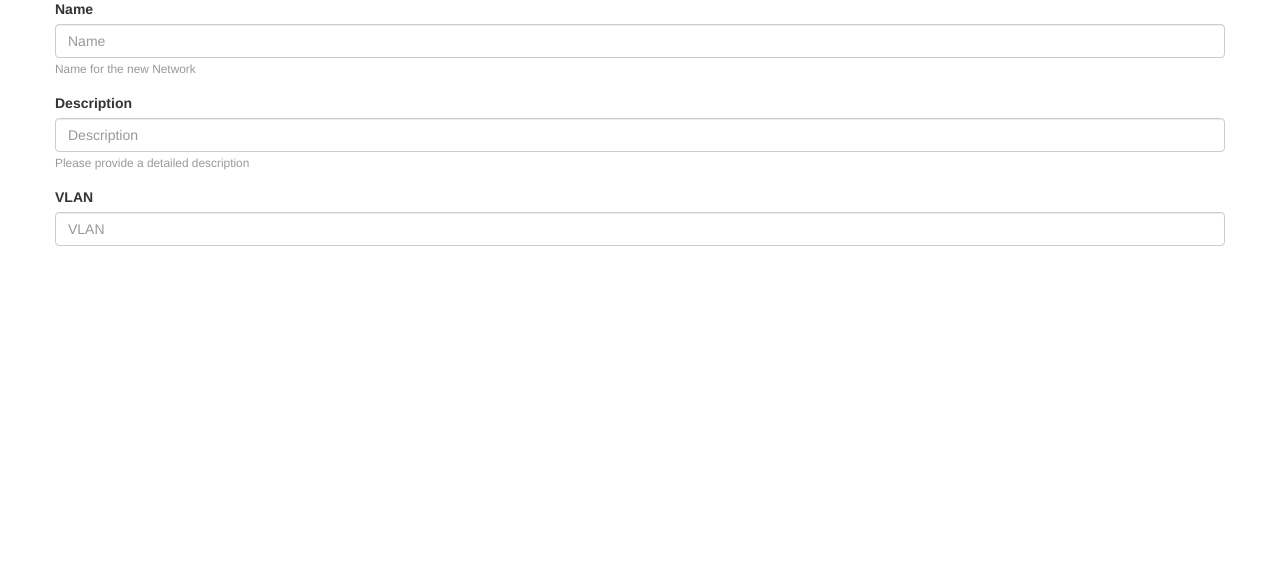
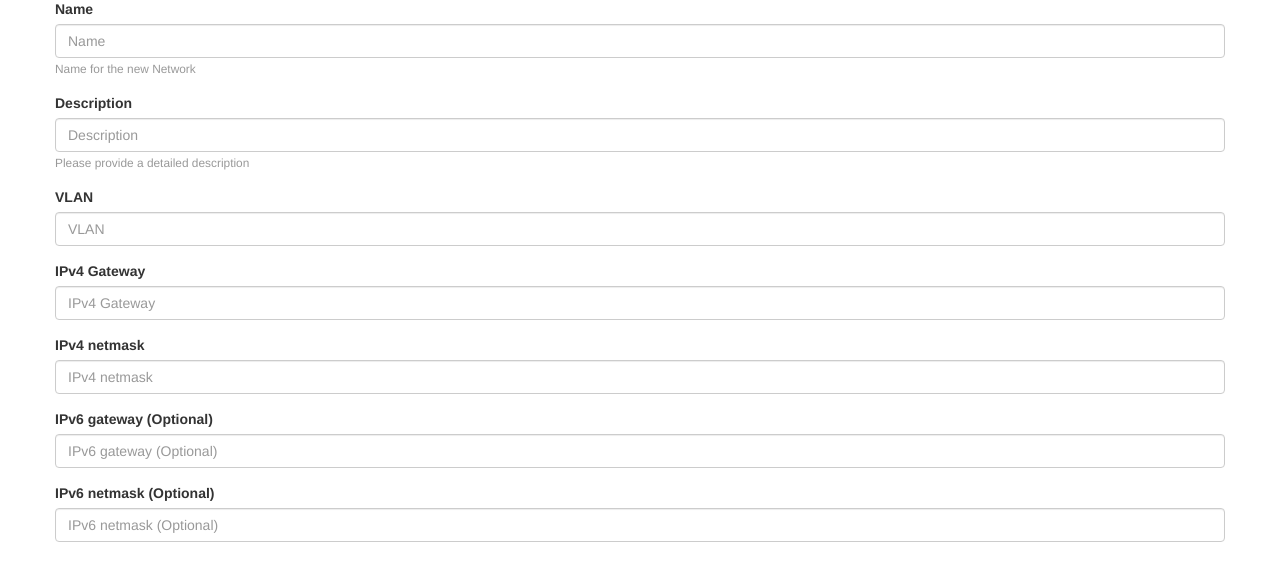
Before and after one commit to Japje/gridomatic, a Django app: page /pool/1/network/create/ in a window 1280 px wide. Shown: the part 107-688 px from the top of the page. Run offline with Django 3.2, Linux system fonts and the light colour scheme; the visitor is signed in with stand-in values (Sample User, id 1); parts of the project's set-up code (start-up, migrations or seed data) failed here and were passed over; some libraries are stand-ins or nearby versions.

Commit message:
network create now asks for gateway and netmask (v4 mandatory, v6 optional)

```diff
--- a/gridomatic/forms.py
+++ b/gridomatic/forms.py
@@ -32,9 +32,14 @@ class VMCreateForm(forms.Form):
 
 
 class NetworkCreateForm(forms.Form):
-	name        = forms.CharField(help_text="Name for the new Network")
-	description = forms.CharField(help_text="Please provide a detailed description")
-	vlan        = forms.IntegerField(label="VLAN")
+	name          = forms.CharField(help_text="Name for the new Network")
+	description   = forms.CharField(help_text="Please provide a detailed description")
+	vlan          = forms.IntegerField(label="VLAN")
+	ipv4_gateway  = forms.GenericIPAddressField(protocol='ipv4', label="IPv4 Gateway")
+	ipv4_netmask  = forms.GenericIPAddressField(protocol='ipv4', label="IPv4 netmask")
+	ipv6_gateway  = forms.GenericIPAddressField(protocol='ipv6', required=False, label="IPv6 gateway (Optional)")
+	ipv6_netmask  = forms.IntegerField(label='IPv6 netmask (Optional)', required=False, min_value=1, max_value=128)
+
 
 class VMEditForm(forms.Form):
 	description = forms.CharField(help_text="Please provide a detailed description", label="Description")
--- a/gridomatic/templates/gridomatic/network_details.html
+++ b/gridomatic/templates/gridomatic/network_details.html
@@ -32,6 +32,10 @@
             </thead>
             <tbody>
 					<tr><td>Description</td><td>{{ item.description }}</td></tr>
+					<tr><td>IPv4 Gateway</td><td>{{ item.ipv4_gateway }}</td></tr>
+					<tr><td>IPv4 Netmask</td><td>{{ item.ipv4_netmask }}</td></tr>
+					<tr><td>IPv6 Gateway</td><td>{{ item.ipv6_gateway }}</td></tr>
+					<tr><td>IPv6 Netmask</td><td>{{ item.ipv6_netmask }}</td></tr>
 					<tr><td>UUID</td><td>{{ item.uuid }}</td></tr>
 					<tr><td>MTU</td><td>{{ item.mtu }}</td></tr>
 					<tr><td>Tags</td><td>{{ item.tags|json2html }}</td></tr>
--- a/gridomatic/views.py
+++ b/gridomatic/views.py
@@ -323,9 +323,20 @@ def network_details(request, poolname, uuid):
 	vms = Xen(poolname).vmdetails_by_vif(vifs)
 	data = []
 
+	if 'XenCenter.CustomFields.network.ipv6' in details['other_config']:
+		ipv6_gateway = str(details['other_config']['XenCenter.CustomFields.network.ipv6']).split('|', 2)[0]
+		ipv6_netmask = str(details['other_config']['XenCenter.CustomFields.network.ipv6']).split('|', 2)[1]
+	else:
+		ipv6_gateway = ""
+		ipv6_netmask = ""
+
 	data += [{
          'name': details['name_label'],
          'description': details['name_description'],
+			'ipv4_gateway':  str(details['other_config']['XenCenter.CustomFields.network.ipv4']).split('|', 2)[0],
+			'ipv4_netmask':  str(details['other_config']['XenCenter.CustomFields.network.ipv4']).split('|', 2)[1],
+			'ipv6_gateway':  ipv6_gateway,
+			'ipv6_netmask':  ipv6_netmask,
 			'uuid':  details['uuid'],
 			'mtu':  details['MTU'],
 			'tags':  details['tags'],
```
Also changed, not shown: gridomatic/xen.py (+8 -0 lines).
